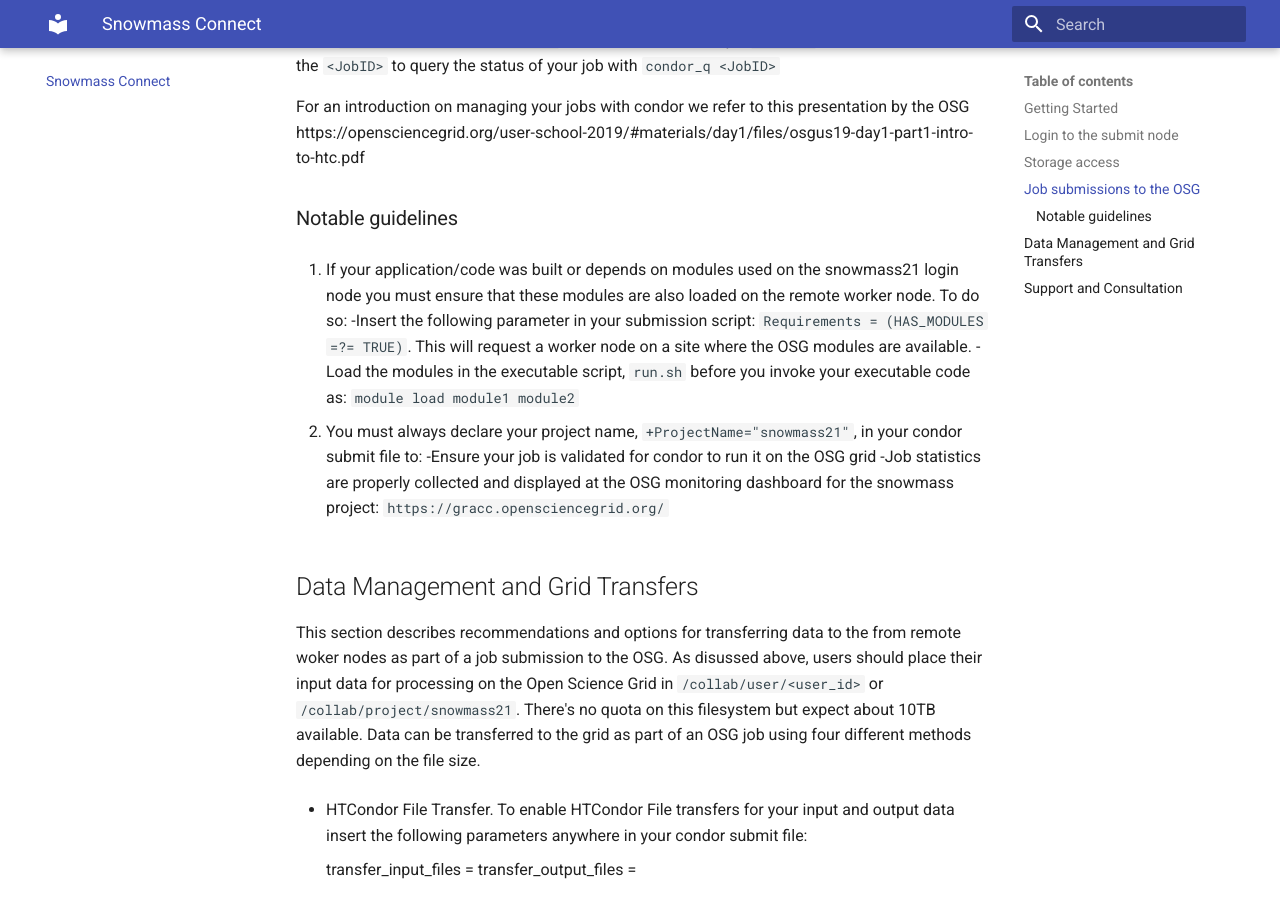
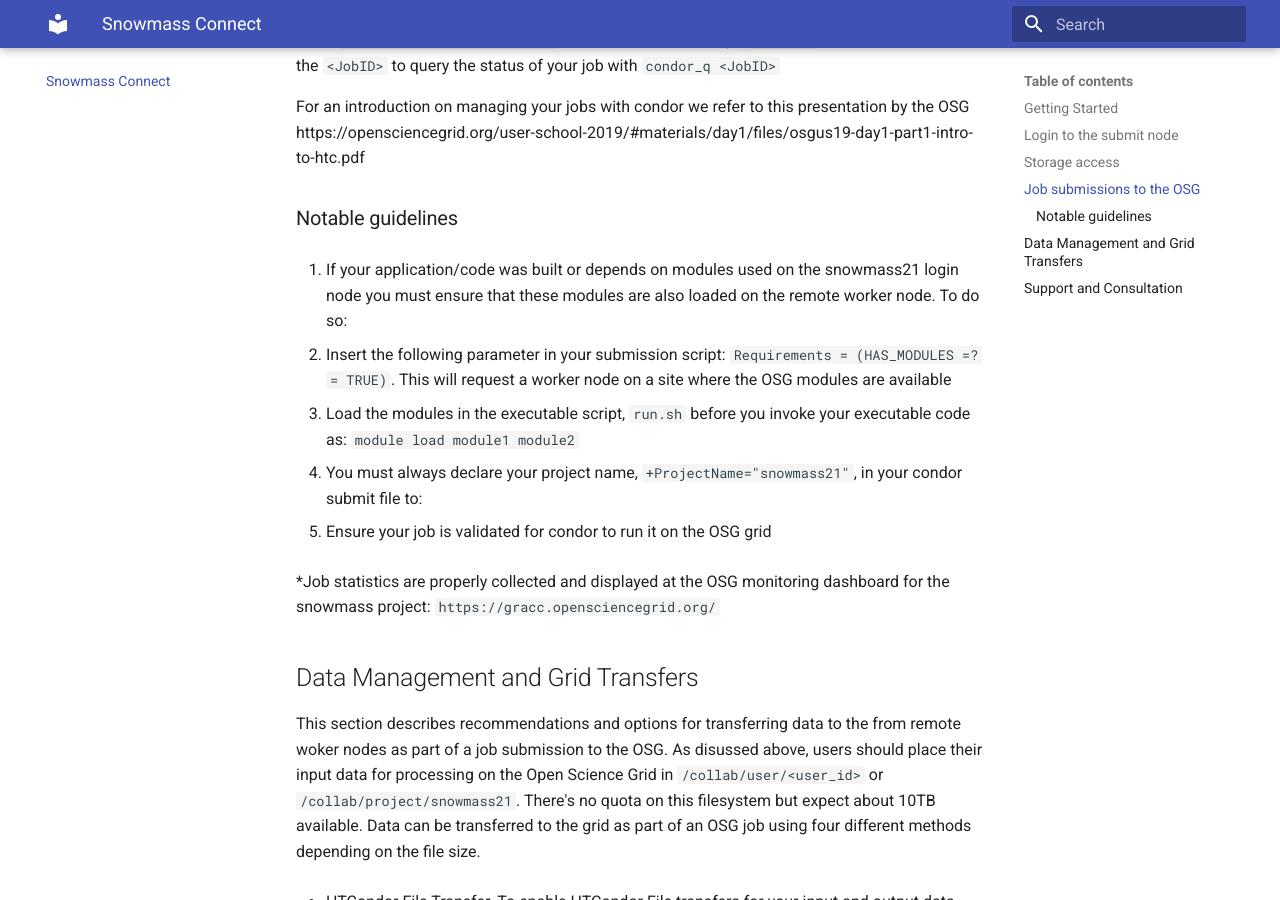
Before and after one commit to ppaschos/snowmass-connect-docs, an MkDocs documentation site: the page built from docs/index.md, in a window 1280 px wide and 900 px high, scrolled down 3039 px. Built offline with MkDocs 1.6.1 and Material for MkDocs 9.7.7, drawn with Linux system fonts in a browser that asks for light colours.

Commit message:
Update index.md

```diff
--- a/docs/index.md
+++ b/docs/index.md
@@ -102,13 +102,17 @@
 
 1. If your application/code was built or depends on modules used on the snowmass21 login node you must
 ensure that these modules are also loaded on the remote worker node. To do so:
-  -Insert the following parameter in your submission script: `Requirements = (HAS_MODULES =?= TRUE)`. This will
-  request a worker node on a site where the OSG modules are available.
-  -Load the modules in the executable script, `run.sh` before you invoke your executable code as: `module load module1 module2`
+
+  * Insert the following parameter in your submission script: `Requirements = (HAS_MODULES =?= TRUE)`. This will
+  request a worker node on a site where the OSG modules are available
+
+  * Load the modules in the executable script, `run.sh` before you invoke your executable code as: `module load module1 module2`
 
 2. You must always declare your project name, `+ProjectName="snowmass21"`, in your condor submit file to:
-  -Ensure your job is validated for condor to run it on the OSG grid
-  -Job statistics are properly collected and displayed at the OSG monitoring dashboard for the snowmass project: `https://gracc.opensciencegrid.org/`
+
+  * Ensure your job is validated for condor to run it on the OSG grid
+
+  *Job statistics are properly collected and displayed at the OSG monitoring dashboard for the snowmass project: `https://gracc.opensciencegrid.org/`
 
 ## Data Management and Grid Transfers
 
```
